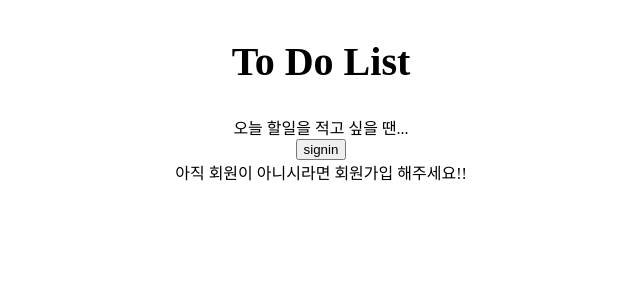
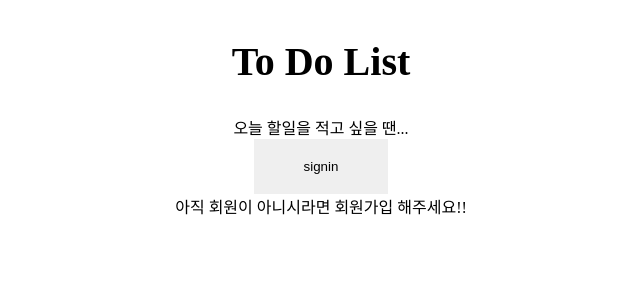
Before and after one commit to seon-mikim/wanted-pre-onboarding-frontend, a React (Create React App) app: page / in a window 1280 px wide. Shown: the top 300 px of the page, without its empty margins (319-959 px from the left). Built offline with nearby package versions, Linux system fonts and the light colour scheme; no server answers.

Commit message:
design: 인라인 스타일 적용
- 스타일 컨포넌트 적용 전 인라인 스타일 적용

```diff
--- a/src/components/common/button/Button.tsx
+++ b/src/components/common/button/Button.tsx
@@ -3,14 +3,22 @@ import React from 'react'
 interface ButtonProps {
   title: string
   clickHandle?: (title: string) => void
+  OnCancel?: () => void
 }
 
-export default function Button({ title, clickHandle }: ButtonProps) {
-  const substringTitle = title === '제출' ? title : title.substring(1, 7)
+export default function Button({ title, clickHandle, OnCancel }: ButtonProps) {
+  const substringTitle = title === '제출' || title === '취소' ? title : title.substring(1, 7)
 
   return (
-    <button data-testid={substringTitle + '-button'} onClick={() => clickHandle?.(title)}>
+    <div>
+    <button
+      style={{  padding: `${substringTitle === 'signup'|| 'signin'? '20px 50px': '10px 20px' }`, border: 'none'  }}
+      data-testid={substringTitle + '-button'}
+      onClick={() => clickHandle?.(title)}
+    >
       {substringTitle}
     </button>
+    </div>
+
   )
 }
```
